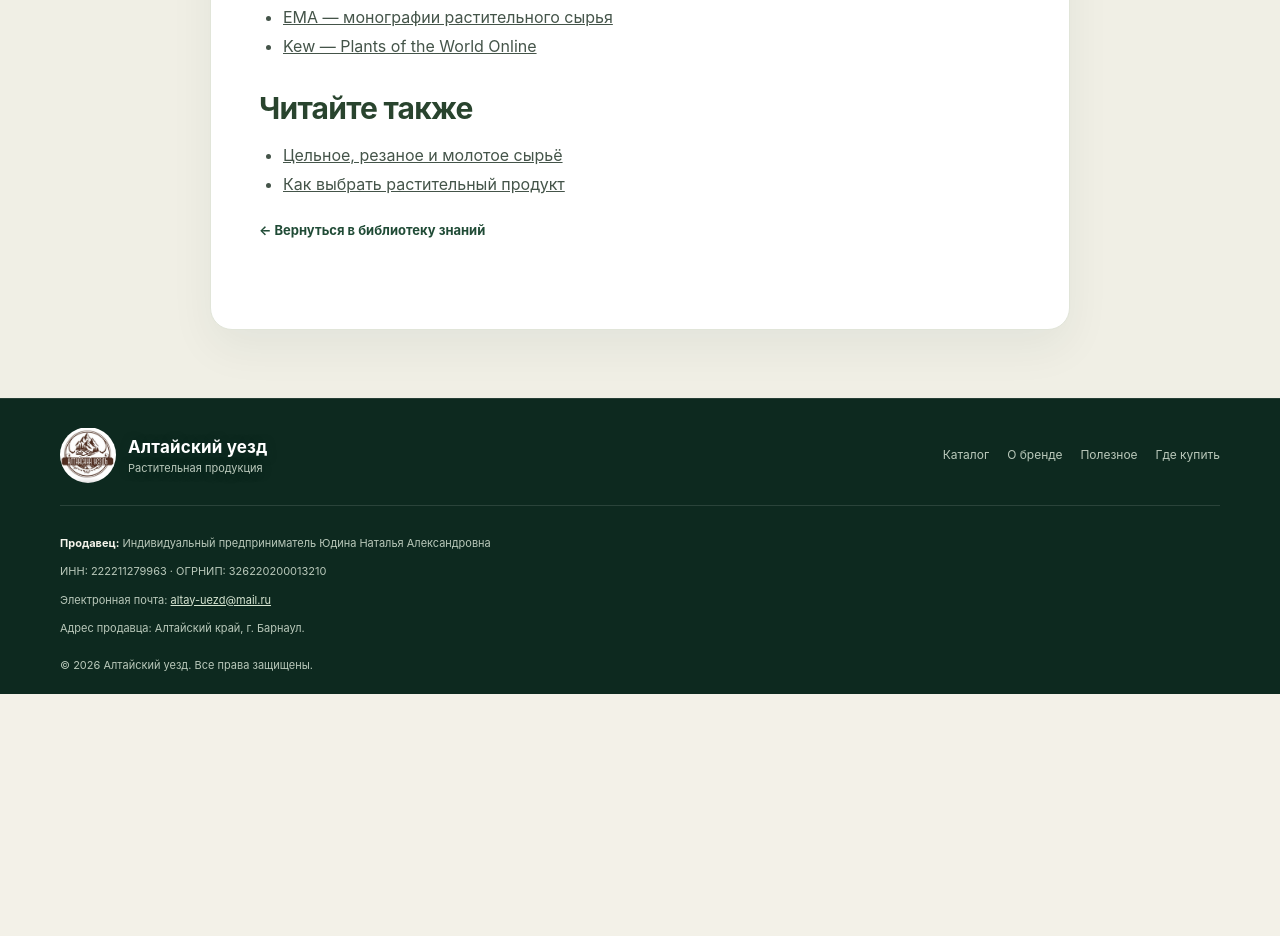
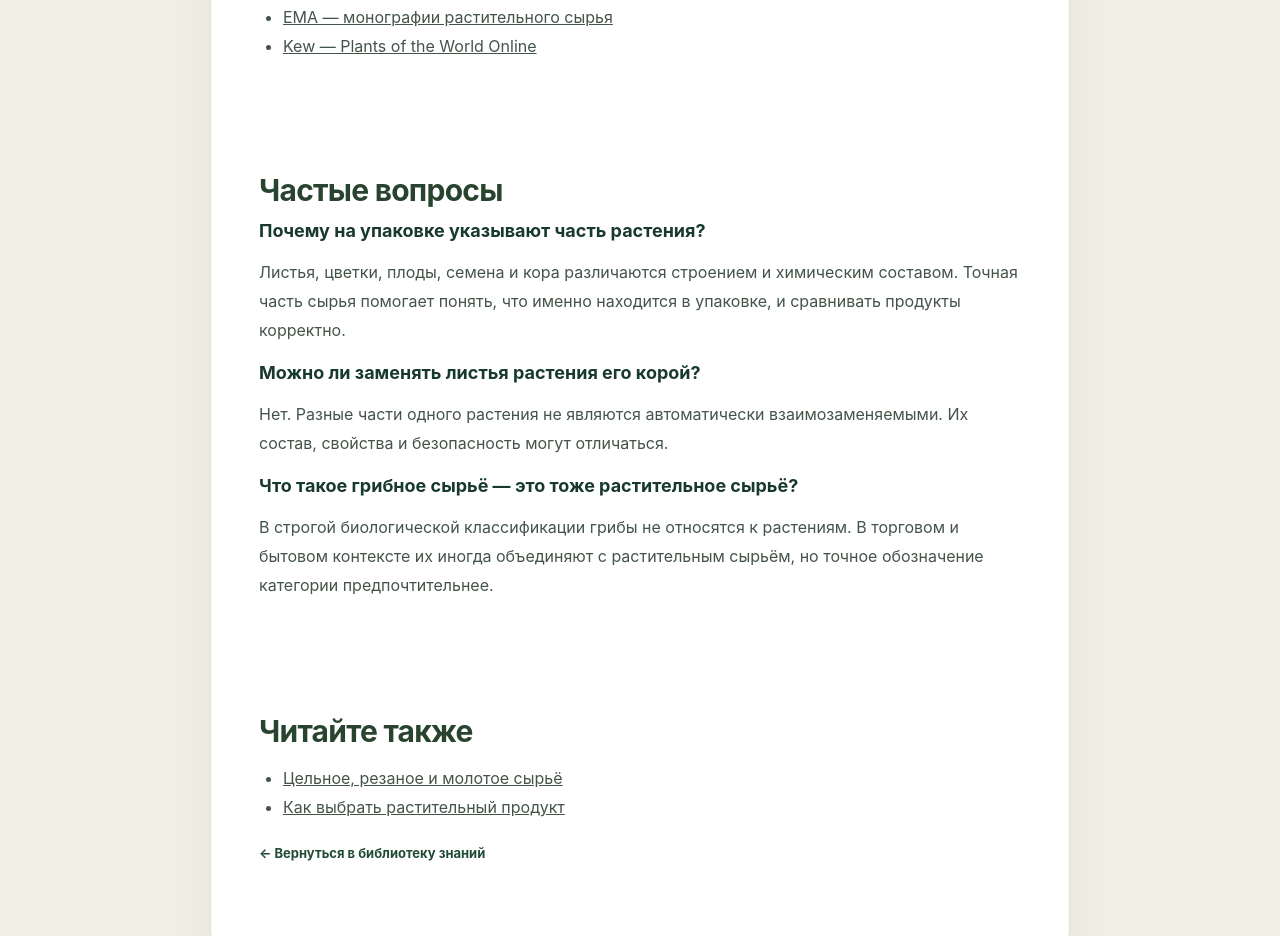
Before and after one commit to Artur2100/altayskiy-uezd., a plain HTML site: page articles/rastitelnoe-syre-cvet-listya-kora-semena.html in a window 1280 px wide. Shown: the part 2328-3264 px from the top of the page. Before the commit the page ends 3022 px from the top, so only its background shows below. Drawn offline with Linux system fonts and the light colour scheme.

Commit message:
Improve article SEO: add useful FAQs and structured data

```diff
--- a/articles/rastitelnoe-syre-cvet-listya-kora-semena.html
+++ b/articles/rastitelnoe-syre-cvet-listya-kora-semena.html
@@ -3,7 +3,7 @@
 <meta name="robots" content="index,follow,max-image-preview:large"><link rel="canonical" href="https://altayskiy-uezd.ru/articles/rastitelnoe-syre-cvet-listya-kora-semena.html">
 <meta property="og:type" content="article"><meta property="og:locale" content="ru_RU"><meta property="og:site_name" content="Алтайский уезд"><meta property="og:title" content="Листья, цветки, семена и кора: чем отличаются виды растительного сырья"><meta property="og:description" content="Объясняем ботанические части растений, которые используют как сырьё: листья, цветки, соцветия, плоды, семена и кору."><meta property="og:url" content="https://altayskiy-uezd.ru/articles/rastitelnoe-syre-cvet-listya-kora-semena.html"><meta name="twitter:card" content="summary_large_image">
 <link rel="preconnect" href="https://fonts.googleapis.com"><link rel="preconnect" href="https://fonts.gstatic.com" crossorigin><link href="https://fonts.googleapis.com/css2?family=Cormorant+Garamond:wght@500;600;700&family=Manrope:wght@400;500;600;700;800&display=swap" rel="stylesheet">
-<script type="application/ld+json">{"@context":"https://schema.org","@type":"Article","headline":"Листья, цветки, семена и кора: путеводитель по частям растений","description":"Объясняем ботанические части растений, которые используют как сырьё: листья, цветки, соцветия, плоды, семена и кору.","inLanguage":"ru-RU","author":{"@type":"Organization","name":"Алтайский уезд"},"publisher":{"@type":"Organization","name":"Алтайский уезд","url":"https://altayskiy-uezd.ru/"},"mainEntityOfPage":"https://altayskiy-uezd.ru/articles/rastitelnoe-syre-cvet-listya-kora-semena.html"}</script><style>
+<script type="application/ld+json">{"@context":"https://schema.org","@type":"Article","headline":"Листья, цветки, семена и кора: путеводитель по частям растений","description":"Объясняем ботанические части растений, которые используют как сырьё: листья, цветки, соцветия, плоды, семена и кору.","inLanguage":"ru-RU","author":{"@type":"Organization","name":"Алтайский уезд"},"publisher":{"@type":"Organization","name":"Алтайский уезд","url":"https://altayskiy-uezd.ru/"},"mainEntityOfPage":"https://altayskiy-uezd.ru/articles/rastitelnoe-syre-cvet-listya-kora-semena.html","dateModified":"2026-11-26"}</script><style>
     :root{--ink:#243d32;--muted:#6f7e75;--green:#587b53;--green-dark:#3f6341;--pale:#edf2e7;--line:#e4e9e1;--paper:#fff;--cream:#f7f8f3;--brown:#553326}
     *{box-sizing:border-box}
     html{scroll-behavior:smooth}
@@ -320,7 +320,8 @@
 
 .article-breadcrumbs{padding:18px 0;color:#66756a;font-size:12px}.article-breadcrumbs a{color:#3f6341;text-decoration:none}.article-breadcrumbs a:hover{text-decoration:underline}
 .article-content{max-width:860px;margin:0 auto;padding-bottom:70px}.article-content h1{font-family:var(--serif);font-size:clamp(32px,5vw,52px);line-height:1.05;color:#29442e}.article-content h2{font-family:var(--serif);font-size:30px;color:#29442e;margin-top:30px}.article-content p,.article-content li{line-height:1.8;color:#445449;font-size:16px}.article-content .article-hero-image{width:100%;max-height:480px;object-fit:cover;border-radius:18px}
-</style></head><body>
+</style><script type="application/ld+json">{"@context":"https://schema.org","@type":"FAQPage","mainEntity":[{"@type":"Question","name":"Почему на упаковке указывают часть растения?","acceptedAnswer":{"@type":"Answer","text":"Листья, цветки, плоды, семена и кора различаются строением и химическим составом. Точная часть сырья помогает понять, что именно находится в упаковке, и сравнивать продукты корректно."}},{"@type":"Question","name":"Можно ли заменять листья растения его корой?","acceptedAnswer":{"@type":"Answer","text":"Нет. Разные части одного растения не являются автоматически взаимозаменяемыми. Их состав, свойства и безопасность могут отличаться."}},{"@type":"Question","name":"Что такое грибное сырьё — это тоже растительное сырьё?","acceptedAnswer":{"@type":"Answer","text":"В строгой биологической классификации грибы не относятся к растениям. В торговом и бытовом контексте их иногда объединяют с растительным сырьём, но точное обозначение категории предпочтительнее."}}]}</script>
+</head><body>
 <header>
   <div class="wrap nav">
     <a class="brand" href="../index.html#home" aria-label="Алтайский уезд — главная">
@@ -354,7 +355,8 @@
 <h2>Грибное сырьё</h2><p>Чага — не часть растения, а гриб, развивающийся на деревьях. Это важное отличие: ботанические термины для листьев, цветков и семян к грибу напрямую не применяются. В описании чаги нужно указывать грибное происхождение и форму сырья.</p>
 <h2>Почему это важно при покупке</h2><p>Точное обозначение помогает отличить близкие продукты, проверить состав и найти корректные научные источники. Если на карточке указано только общее название, задайте продавцу вопрос о части растения и степени измельчения. Не делайте вывод о составе по фотографии.</p>
 <p class="disclaimer">Материал ознакомительный и не является медицинской рекомендацией.</p>
-<p><a class="text-link" href="../shop.html">Перейти к ассортименту ↗</a></p><h2>Источники и дополнительное чтение</h2><ul><li><a href="https://www.ema.europa.eu/en/human-regulatory-overview/herbal-medicinal-products" target="_blank" rel="noopener noreferrer">EMA — монографии растительного сырья</a></li><li><a href="https://powo.science.kew.org/" target="_blank" rel="noopener noreferrer">Kew — Plants of the World Online</a></li></ul><h2>Читайте также</h2><ul><li><a href="izmelchenie-rastitelnogo-syrya.html">Цельное, резаное и молотое сырьё</a></li><li><a href="vybor-rastitelnogo-produkta.html">Как выбрать растительный продукт</a></li></ul><p><a class="text-link" href="../library.html">← Вернуться в библиотеку знаний</a></p></article></div></section></main><footer id="contacts">
+<p><a class="text-link" href="../shop.html">Перейти к ассортименту ↗</a></p><h2>Источники и дополнительное чтение</h2><ul><li><a href="https://www.ema.europa.eu/en/human-regulatory-overview/herbal-medicinal-products" target="_blank" rel="noopener noreferrer">EMA — монографии растительного сырья</a></li><li><a href="https://powo.science.kew.org/" target="_blank" rel="noopener noreferrer">Kew — Plants of the World Online</a></li></ul><section class="article-faq"><h2>Частые вопросы</h2><h3>Почему на упаковке указывают часть растения?</h3><p>Листья, цветки, плоды, семена и кора различаются строением и химическим составом. Точная часть сырья помогает понять, что именно находится в упаковке, и сравнивать продукты корректно.</p><h3>Можно ли заменять листья растения его корой?</h3><p>Нет. Разные части одного растения не являются автоматически взаимозаменяемыми. Их состав, свойства и безопасность могут отличаться.</p><h3>Что такое грибное сырьё — это тоже растительное сырьё?</h3><p>В строгой биологической классификации грибы не относятся к растениям. В торговом и бытовом контексте их иногда объединяют с растительным сырьём, но точное обозначение категории предпочтительнее.</p></section>
+<h2>Читайте также</h2><ul><li><a href="izmelchenie-rastitelnogo-syrya.html">Цельное, резаное и молотое сырьё</a></li><li><a href="vybor-rastitelnogo-produkta.html">Как выбрать растительный продукт</a></li></ul><p><a class="text-link" href="../library.html">← Вернуться в библиотеку знаний</a></p></article></div></section></main><footer id="contacts">
   <div class="wrap">
     <div class="footer-top">
       <a class="brand" href="../index.html#home"><img src="../assets/logo-altayskiy-uezd.jpeg" alt="" decoding="async"><span><strong>Алтайский уезд</strong><small>Растительная продукция</small></span></a>
```
